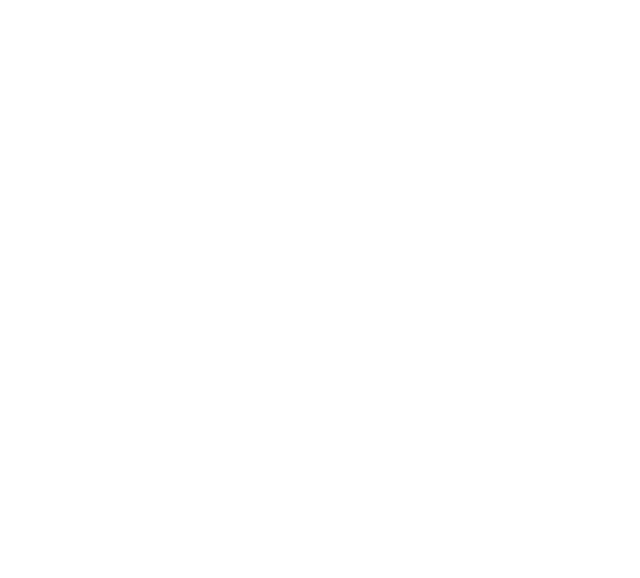
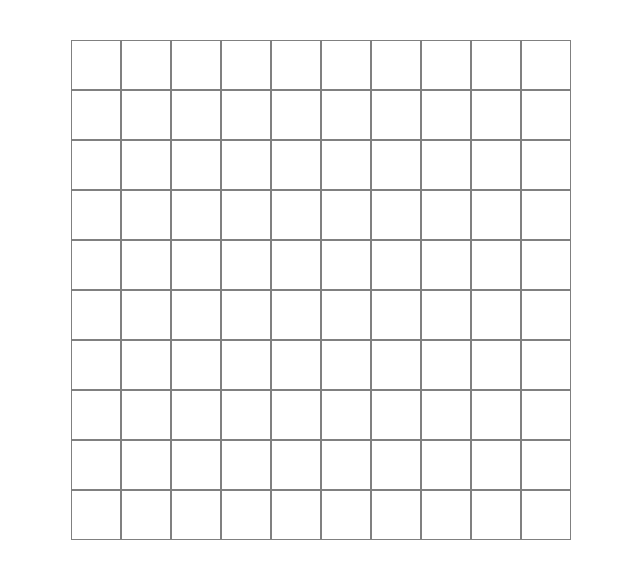
Before and after one commit to lofix/Furry_Game, a plain HTML site: page index.html in a window 1280 px wide. Shown: the whole page, without its empty margins (319-959 px from the left). Drawn offline with Linux system fonts and the light colour scheme.

Commit message:
created board

```diff
--- a/css/style.css
+++ b/css/style.css
@@ -6,3 +6,17 @@ body {
     margin: 0;
     padding: 0;
 }
+
+#board {
+    width: 500px;
+    height: 500px;
+    margin: 40px auto;
+    display: flex;
+    flex-wrap: wrap;
+}
+
+div {
+    width: 50px;
+    height: 50px;
+    border: 1px solid grey;
+}
--- a/index.html
+++ b/index.html
@@ -3,10 +3,12 @@
 
 <head>
     <meta charset="utf-8">
-    <title>Javascript Furry game</title>
+    <title>Furry game</title>
+    <link rel="stylesheet" href="css/style.css">
 </head>
 
 <body>
+    <section id="board">
         <div></div>
         <div></div>
         <div></div>
@@ -107,6 +109,7 @@
         <div></div>
         <div></div>
         <div></div>
+    </section>
 </body>
 
 </html>
```
Lines whose indentation alone changed are shown as unchanged.
